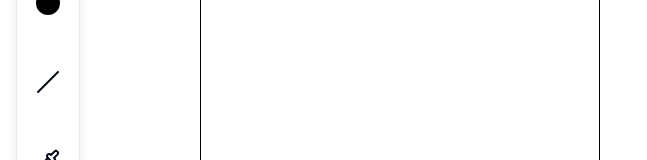
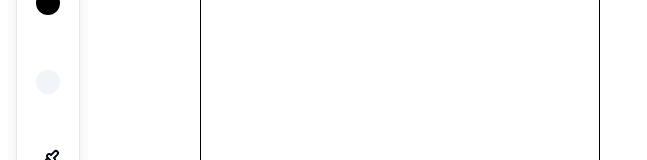
Before and after one commit to HasanYahya101/Artify-Vite, a React (Vite) app: page / in a window 1280 px wide. Shown: the part 364-524 px from the top of the page, without its empty margins (0-647 px from the left). Built offline with nearby package versions, Linux system fonts and the light colour scheme.

Commit message:
refactor: Update button styling in playground component

```diff
--- a/src/components/component/playground.jsx
+++ b/src/components/component/playground.jsx
@@ -131,8 +131,8 @@ const CanvasDrawingApp = () => {
                     </Button>
                 </div>
                 <div className="flex-1 my-1 px-4 flex flex-col items-center justify-center">
-                    <Button variant="ghost" size="icon">
-                        <Slash className="w-6 h-6" />
+                    <Button variant="ghost" size="icon" className="group">
+                        <div className="w-6 h-6 bg-muted rounded-full group-hover:bg-white" />
                     </Button>
                 </div>
                 <div className="flex-1 my-1 px-4 flex flex-col items-center justify-center">
```
